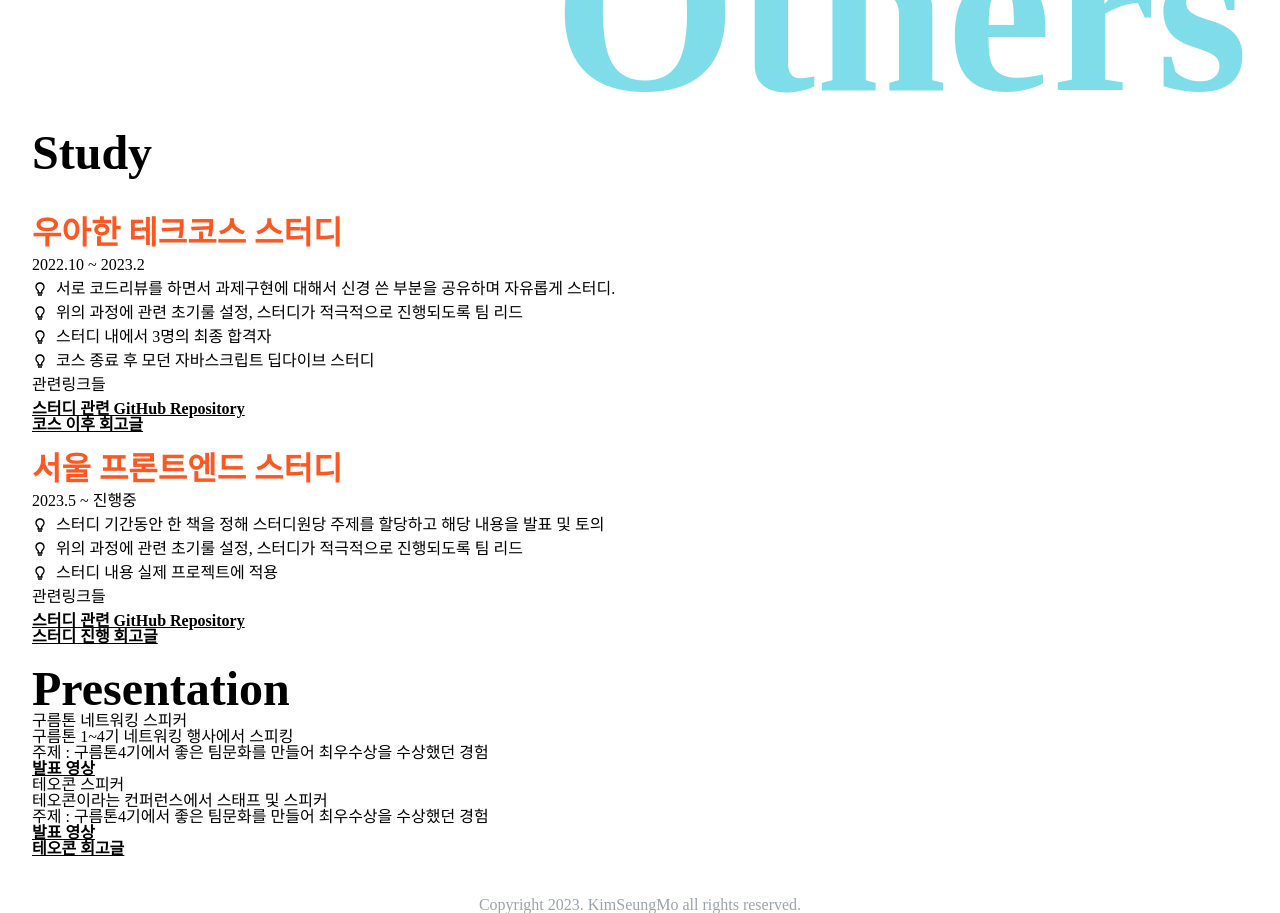
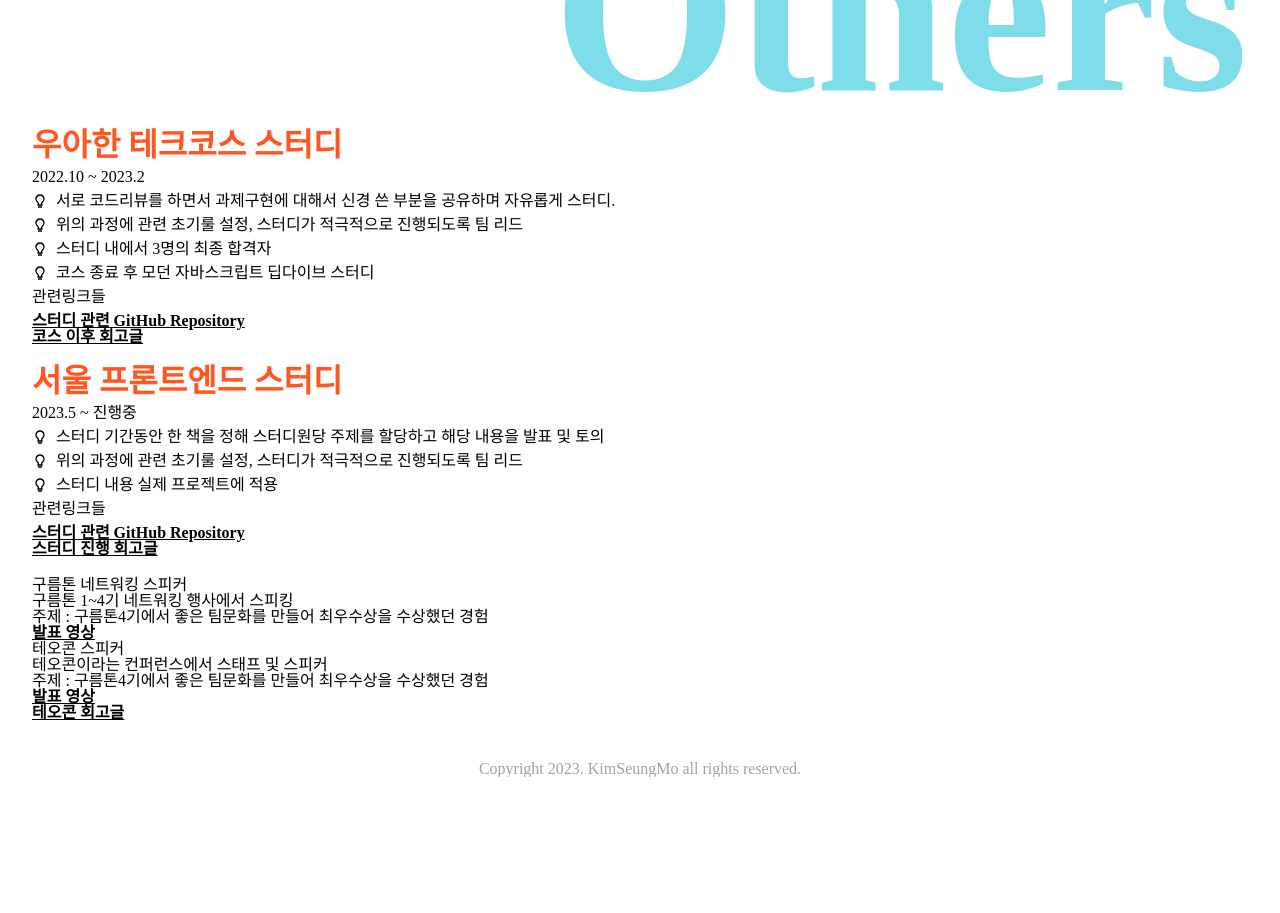
Before and after one commit to endmoseung/moseung-portfolio, a Next.js app: page / in a window 1280 px wide. Shown: the part 3100-4013 px from the top of the page. After the commit the page ends 3877 px from the top, so only its background shows below. Built offline with nearby package versions, Linux system fonts and the light colour scheme.

Commit message:
fix: 스타일 수정

```diff
--- a/src/Components/Sections/Others.tsx
+++ b/src/Components/Sections/Others.tsx
@@ -28,7 +28,6 @@ const Others = ({ setCurrentScroll }: OthersProps) => {
         </GoTop>
       </div>
       <div className="mb-5 flex flex-col gap-5">
-        <p className="mb-5 text-[3rem] font-bold">Study</p>
         {STUDY.map((study, index: number) => (
           <div className="flex flex-col gap-2" key={index}>
             <p className="text-[2rem] font-bold text-main">{study.title}</p>
@@ -59,7 +58,6 @@ const Others = ({ setCurrentScroll }: OthersProps) => {
         ))}
       </div>
       <div>
-        <p className="text-[3rem] font-bold">Presentation</p>
         {PRESENTATION.map((presentation, index: number) => (
           <div key={index}>
             <p>{presentation.title}</p>
--- a/src/Components/Sections/Work.tsx
+++ b/src/Components/Sections/Work.tsx
@@ -37,7 +37,7 @@ const Work = ({ setCurrentScroll }: Section3Props) => {
           <p>2023.4 ~ 현재</p>
           <div className="flex">
             <Link
-              className=" whitespace-pre-wrap"
+              className="whitespace-pre-wrap "
               href="https://www.mk.co.kr/news/business/10869152"
             >
               {'국내 학원 진출, '}
```
